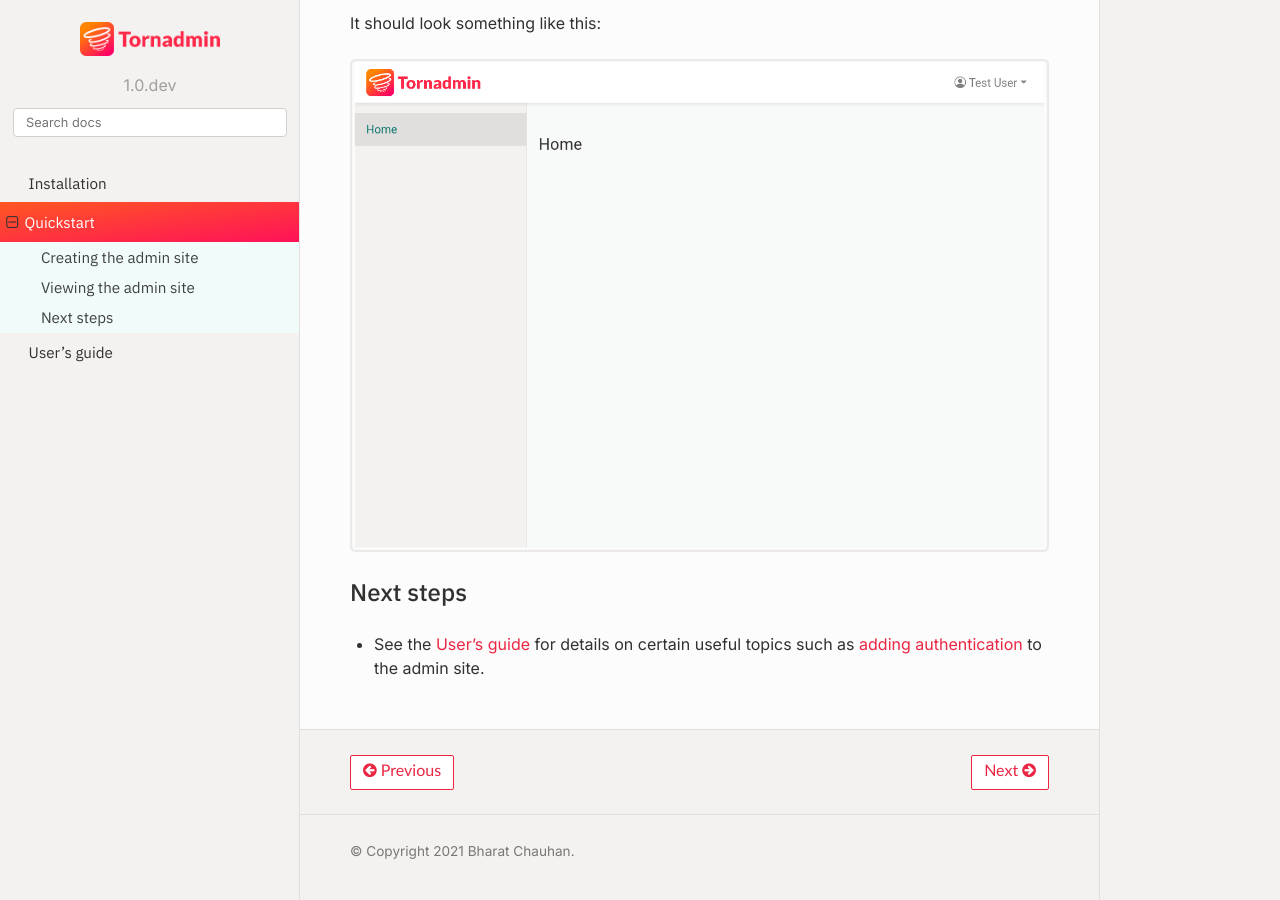
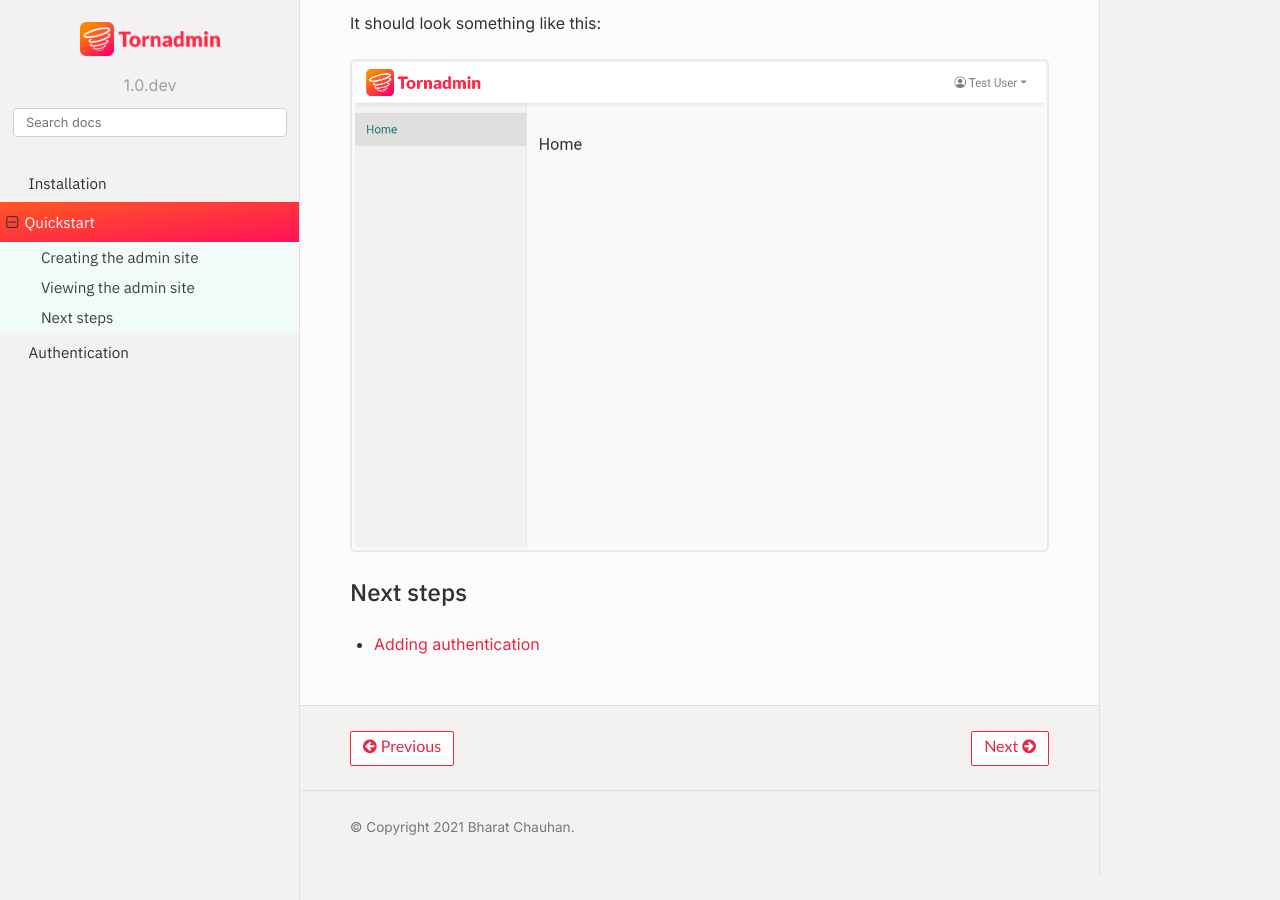
Before and after one commit to bhch/tornadmin, a Sphinx documentation site: the page built from docs/quickstart.rst, in a window 1280 px wide and 900 px high, scrolled down 1281 px. Built offline with Sphinx 7.4.7 and the Read the Docs theme 2.0.0, drawn with Linux system fonts in a browser that asks for light colours; after the commit the page ends 2157 px from its top, so only the background shows below that.

Commit message:
Change docs structure

```diff
--- a/docs/guide/index.rst
+++ /dev/null
@@ -1,7 +0,0 @@
-User's guide
-============
-
-.. toctree::
-   :maxdepth: 2
-
-   authentication
--- a/docs/index.rst
+++ b/docs/index.rst
@@ -19,4 +19,4 @@ Table of contents
 
    installation
    quickstart
-   guide/index.rst
+   authentication
--- a/docs/quickstart.rst
+++ b/docs/quickstart.rst
@@ -67,5 +67,4 @@ It should look something like this:
 Next steps
 ----------
 
-- See the :doc:`User's guide <guide/index>` for details on certain useful topics
-  such as :doc:`adding authentication <guide/authentication>` to the admin site.
+- :doc:`Adding authentication<authentication>`
```
Also changed, not shown: docs/authentication.rst (renamed from docs/guide/authentication.rst).
